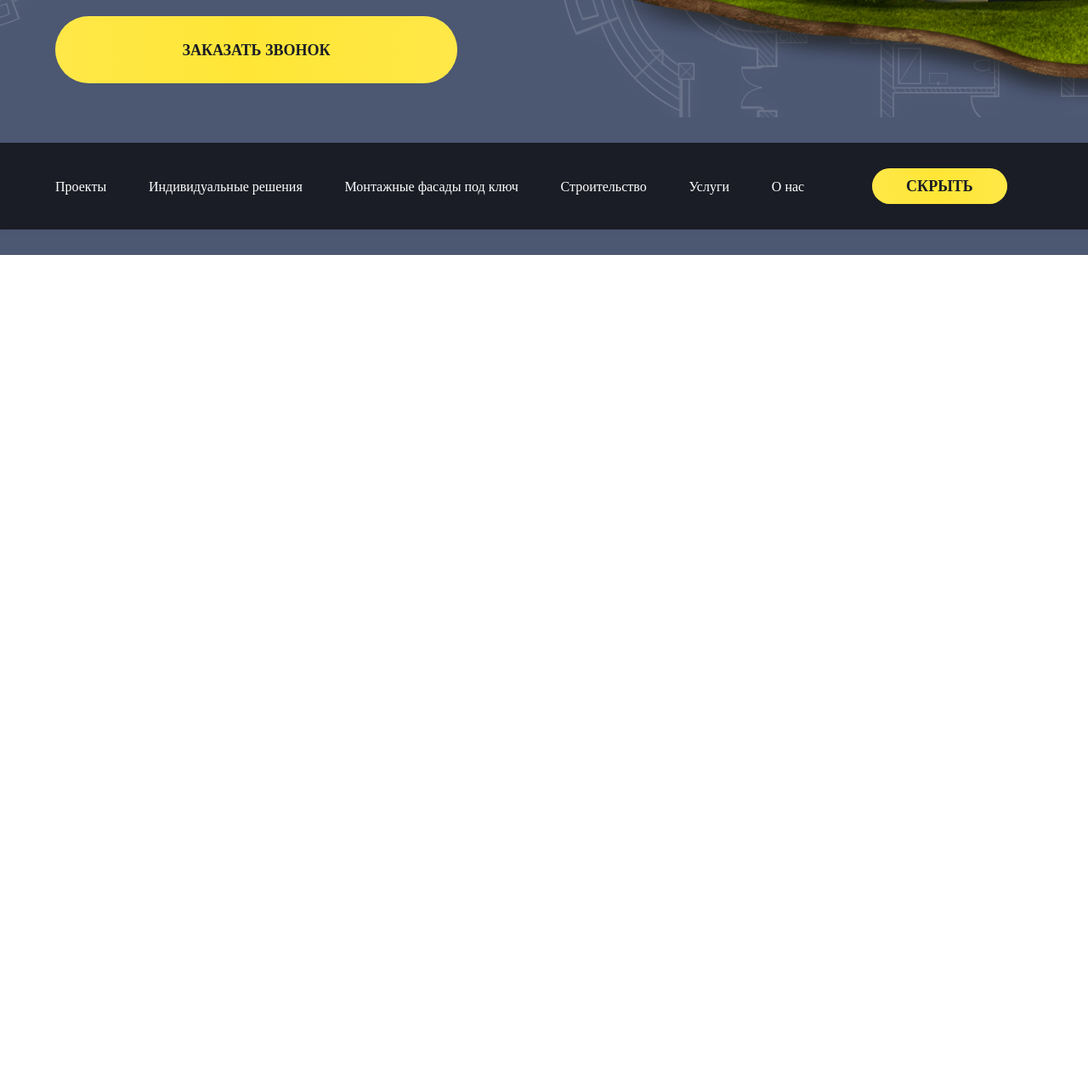
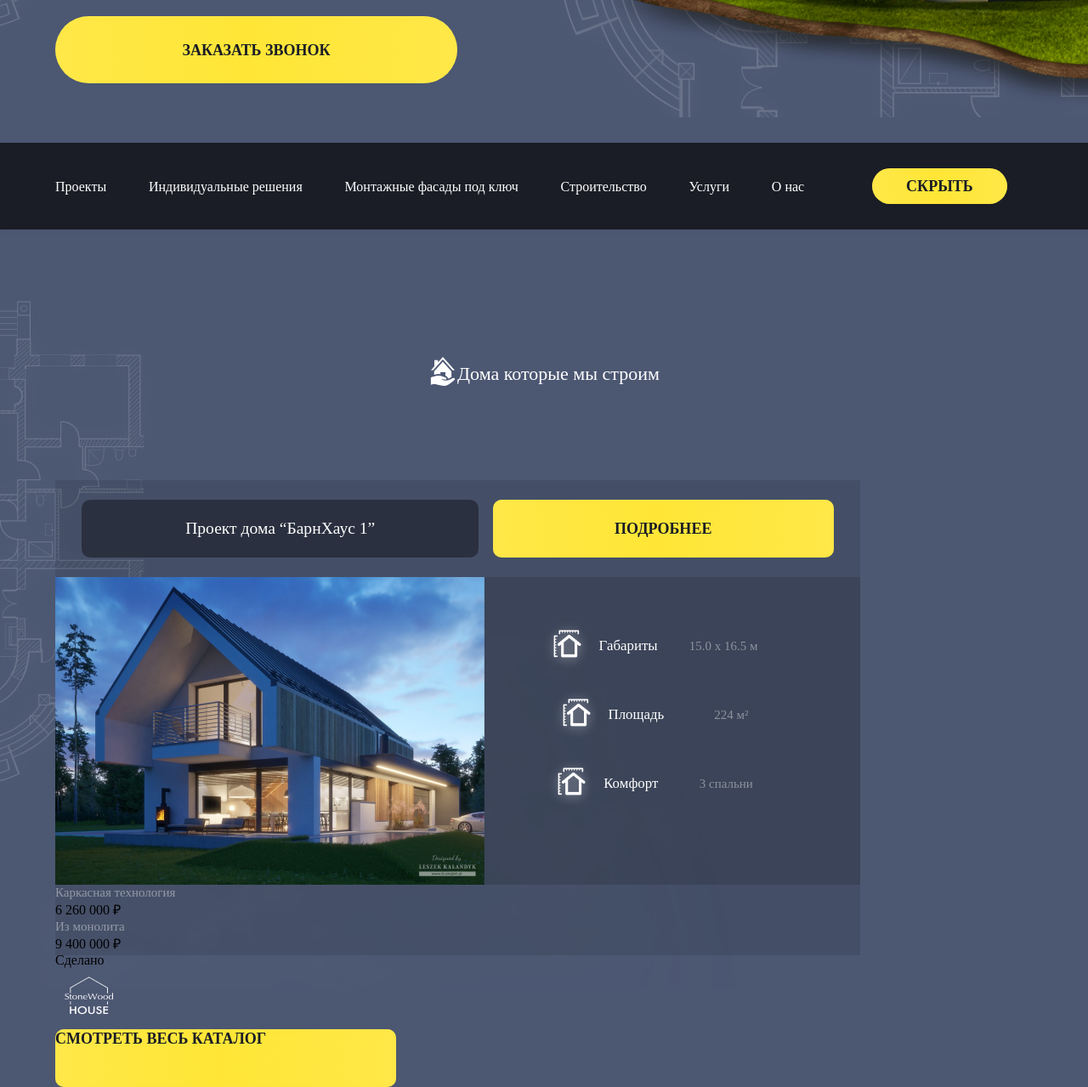
Before and after one commit to TSAbdullin/Stone-Wood, a plain HTML site: page src/index.html in a window 1280 px wide. Shown: the part 580-1859 px from the top of the page at 85% size. Before the commit the page ends 880 px from the top, so only its background shows below. Drawn offline with Linux system fonts and the light colour scheme.

Commit message:
feat: intermediate version of the second section

```diff
--- a/src/index.html
+++ b/src/index.html
@@ -60,6 +60,47 @@
 
     <section class="selection-of-houses">
         <div class="container">
+            <h2 class="title">Дома которые мы строим</h2>
+
+            <div class="house">
+                <div class="btn_house_list">
+                    <button class="btn_dark">Проект дома “БарнХаус 1”</button>
+                    <button class="btn_yellow">ПОДРОБНЕЕ</button>
+                </div>
+                <div class="photo_house-description">
+                    <img src="icons/selection-of-houses-img/image 80.png" alt="" class="house_img">
+                    <div class="house_information">
+                        <div class="house_dimensions">
+                            <div class="data_title">Габариты</div>
+                            <div class="data_descr">15.0 х 16.5 м</div>
+                        </div>
+                        <div class="house_square">
+                            <div class="data_title">Площадь</div>
+                            <div class="data_descr">224 м²</div>
+                        </div>
+                        <div class="house_comfort">
+                            <div class="data_title">Комфорт</div>
+                            <div class="data_descr">3 спальни</div>
+                        </div>
+                    </div>
+                </div>
+
+                <div class="black-block">
+                    <div class="black-block_child">
+                        <div class="data_descr">Каркасная технология</div>
+                        <div class="black-block_data_title">6 260 000 ₽</div>
+                    </div>
+                    <div class="black-block_child">
+                        <div class="data_descr">Из монолита</div>
+                        <div class="black-block_data_title">9 400 000 ₽</div>
+                    </div>
+                    <div class="black-block_child">
+                        <div class="black-block_data_title">Сделано</div>
+                        <img src="icons/selection-of-houses-img/Vector (4).png" alt="" class="black-block_img">
+                    </div>
+                </div>
+                <div class="btn_yellow">СМОТРЕТЬ ВЕСЬ КАТАЛОГ</div>
+            </div>
 
         </div>
     </section>
--- a/src/sass/style.sass
+++ b/src/sass/style.sass
@@ -117,3 +117,89 @@ header
     text-align: center
     color: #FFFFFF
     text-decoration: none
+
+.selection-of-houses
+    padding: 40px 0 40px 0
+    background: url('../img/Group 16.png')
+    .title
+        display: flex
+        align-items: center
+        justify-content: center
+    .title::before
+        content: url('../icons/selection-of-houses-img/house-svgrepo-com (22) 1.png')
+    .btn_yellow
+        width: 401px
+        height: 68px
+        background: linear-gradient(90deg, #FFE848 0%, #FFE636 47.92%, #FFE848 100%)
+        box-shadow: inset 0px 1px 4px rgba(255, 232, 72, 0.76)
+        border-radius: 10px
+        margin: 0
+
+.house
+    background: rgba(26, 29, 37, 0.14)
+    width: 947px
+    height: 559px
+    margin-top: 105px
+
+.btn_house_list
+    display: flex
+    align-items: flex-end
+    align-content: space-around
+    padding: 23px
+    justify-content: space-around
+
+.btn_dark
+    width: 467px
+    height: 68px
+    background: rgba(26, 29, 37, 0.6)
+    border-radius: 10px
+    font-family: 'Montserrat'
+    font-weight: 500
+    font-size: 19.5894px
+    line-height: 24px
+    text-align: center
+    color: #FFFFFF
+
+.photo_house-description
+    display: flex
+    justify-content: space-between
+
+.house_information
+    background: rgba(33, 36, 44, 0.24)
+    padding: 40px
+    width: 100%
+
+
+.data_title
+    font-family: 'Montserrat'
+    font-weight: 500
+    font-size: 16.8614px
+    line-height: 21px
+    display: flex
+    align-items: center
+    color: #FFFFFF
+
+.data_descr
+    font-family: 'Montserrat'
+    font-weight: 500
+    font-size: 14.9879px
+    line-height: 18px
+    color: rgba(255, 255, 255, 0.42)
+
+.house_dimensions, .house_square, .house_comfort
+    display: flex
+    justify-content: space-around
+    align-items: center
+    max-width: 300px
+
+.house_dimensions
+    .data_title::before
+        content: url('../icons/selection-of-houses-img/house-scale-svgrepo-com 2.png')
+
+.house_square
+    .data_title::before
+        content: url('../icons/selection-of-houses-img/house-scale-svgrepo-com 2.png')
+
+.house_comfort
+    .data_title::before
+        content: url('../icons/selection-of-houses-img/house-scale-svgrepo-com 2.png')
```
Also changed, not shown: src/css/style.min.css, src/icons/selection-of-houses-img/house-scale-svgrepo-com 2.png (added), src/img/Group 16.png (renamed from src/icons/selection-of-houses-img/Group 16.png), 1 other file.
